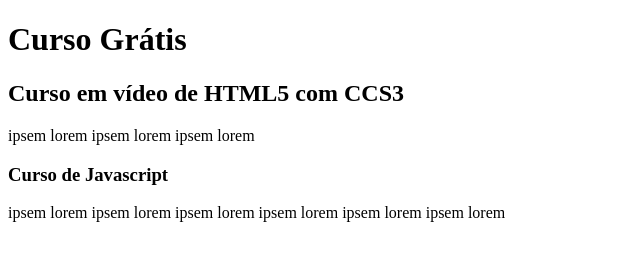
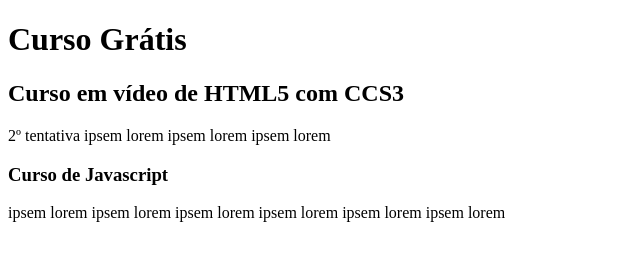
Before and after one commit to OliveiraAM/projeto_site, a plain HTML site: page index.html in a window 1280 px wide. Shown: the whole page, without its empty margins (0-640 px from the left). Drawn offline with Linux system fonts and the light colour scheme.

Commit message:
commit tenta

```diff
--- a/index.html
+++ b/index.html
@@ -12,7 +12,7 @@
     </header>
     <article>
         <h2>Curso em vídeo de HTML5 com CCS3</h2>
-        <p>ipsem lorem ipsem lorem ipsem lorem</p>
+        <p> 2º tentativa ipsem lorem ipsem lorem ipsem lorem</p>
     </article>
     <article>
         <h3>Curso de Javascript</h3>
```
